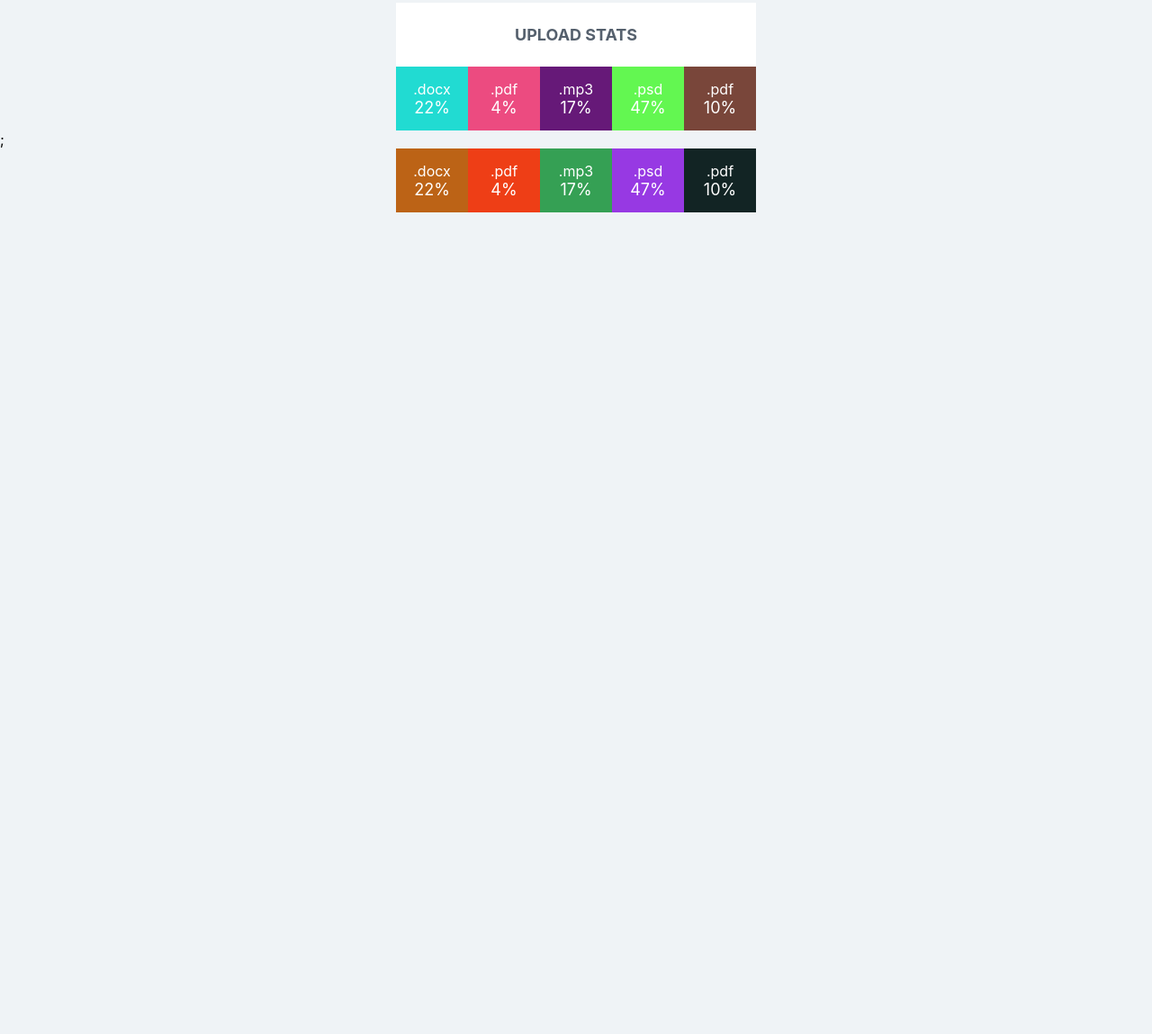
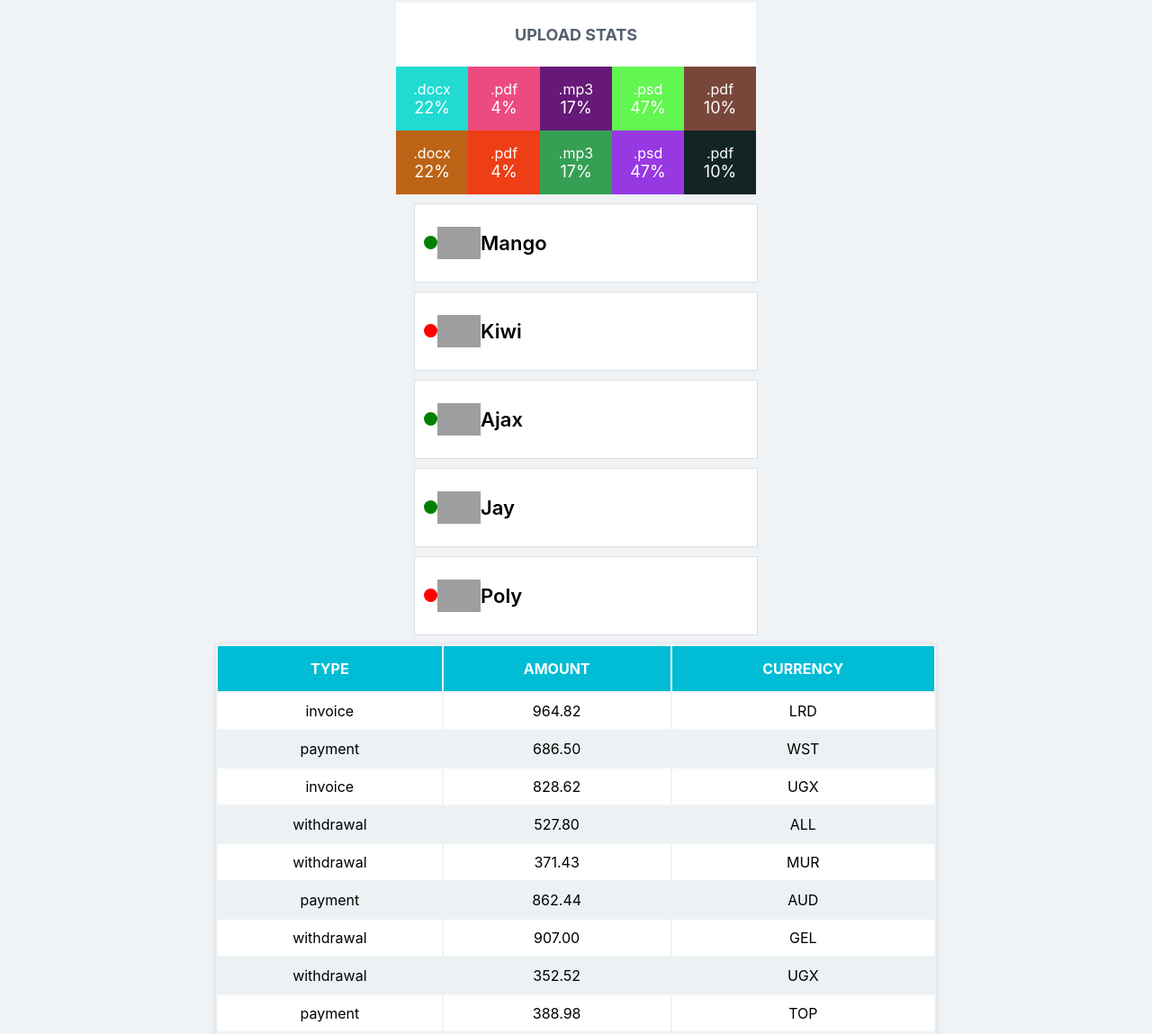
Before and after one commit to akulyhin/goit-react-hw-01, a React app: page / in a window 1280 px wide. Shown: the part 432-1581 px from the top of the page at 90% size. Before the commit the page ends 800 px from the top, so only its background shows below. Built offline with nearby package versions, Linux system fonts and the light colour scheme; grey boxes are pictures that could not be loaded.

Commit message:
Last updates

```diff
--- a/package.json
+++ b/package.json
@@ -2,6 +2,7 @@
   "name": "goit-react-hw-01",
   "version": "0.1.0",
   "private": true,
+  "homepage": "https://akulyhin.github.io/goit-react-hw-01",
   "dependencies": {
     "@testing-library/jest-dom": "^5.11.6",
     "@testing-library/react": "^11.2.2",
@@ -16,7 +17,9 @@
     "start": "react-scripts start",
     "build": "react-scripts build",
     "test": "react-scripts test",
-    "eject": "react-scripts eject"
+    "eject": "react-scripts eject",
+    "predeploy": "npm run build",
+    "deploy": "gh-pages -d build"
   },
   "eslintConfig": {
     "extends": [
--- a/src/Components/App.js
+++ b/src/Components/App.js
@@ -1,8 +1,17 @@
 import React from 'react';
-import Product from './Product';
-import Profile from './Profile';
+
+import user from '../data/user.json';
+import Profile from './profile/Profile';
+
 import Statistics from './statistics/Statistics';
 import statisticalData from '../data/statistical-data.json';
+
+import FriendList from './friends/FriendList';
+import friends from '../data/friends.json';
+
+import TransactionHistory from './transaction/TransactionHistory';
+import transactions from '../data/transactions.json';
+
 
 
 
@@ -10,9 +19,11 @@ import statisticalData from '../data/statistical-data.json';
  export default function App () {
     return (
     <>
-    <Profile/>
-    <Statistics title="Upload stats" stats={statisticalData} />;
+    <Profile user={user} />
+    <Statistics title="Upload stats" stats={statisticalData} />
     <Statistics stats={statisticalData} />
+    <FriendList friends={friends} />
+    <TransactionHistory items={transactions} />
     </>
     );
   }
--- a/src/Components/Product.js
+++ /dev/null
@@ -1,12 +0,0 @@
-import React from 'react';
-
-export default function Product(props) {
-    return (
-      <div>
-        <img src={props.image} alt="Tacos With Lime" width="640" />
-        <h2>{props.name}</h2>
-        <p>Price: {props.price}$</p>
-        <button type="button">Add to cart</button>
-      </div>
-    );
-  }
--- a/src/Components/Profile.js
+++ /dev/null
@@ -1,36 +0,0 @@
-import React from 'react';
-import user from '../data/user.json';
-
-export default function Profile() {
-    return (
-        <>
-        <div class="profile">
-  <div class="description">
-    <img
-      src={user.avatar}
-      alt={user.name}
-      class="avatar"
-    />
-    <p class="name">{user.name}</p>
-    <p class="tag">@{user.tag}</p>
-    <p class="location">{user.location}</p>
-  </div>
-
-  <ul class="stats">
-    <li>
-      <span class="label">Followers</span>
-      <span class="quantity">{user.stats.followers}</span>
-    </li>
-    <li>
-      <span class="label">Views</span>
-      <span class="quantity">{user.stats.views}</span>
-    </li>
-    <li>
-      <span class="label">Likes</span>
-      <span class="quantity">{user.stats.likes}</span>
-    </li>
-  </ul>
-</div>
-        </>
-    )
-}
--- a/src/Components/StatList.js
+++ /dev/null
@@ -1,18 +0,0 @@
-import React from 'react';
-
-const random = () => Math.floor(Math.random() * 256);
-
-function StatList( {stats} ) {
-    return (
-        <ul class="stat-list">
-        {stats.map(li =>
-              <li class="item" style={{backgroundColor: `rgb(${random()}, ${random()}, ${random()})`}}>
-              <span class="label">{li.label}</span>
-              <span class="percentage">{li.percentage}%</span>
-            </li>
-        )}
-    </ul>
-    )
-}
-
-export default StatList;
--- /dev/null
+++ b/src/Components/friends/FriendList.js
@@ -0,0 +1,15 @@
+import React from 'react';
+import FriendListItem from './FriendListItem';
+import './module.friends.css';
+
+function FriendList ({friends}) {
+    return (
+    <ul className="friend-list">
+        {friends.map(el => (
+            <FriendListItem key={el.id} avatar={el.avatar} name={el.name} isOnline={el.isOnline} />
+        ))}
+    </ul>
+  )
+};
+
+export default FriendList;
--- /dev/null
+++ b/src/Components/friends/FriendListItem.js
@@ -0,0 +1,19 @@
+import React from 'react';
+
+function FriendListItem ({avatar, name, isOnline}) {
+
+    return (
+        <>
+        <li className="item">
+
+            <span className={isOnline? "status online" : "status"}></span>
+
+            <img className="avatar" src={avatar} alt={name} width="48" />
+            <p className="name">{name}</p>
+        </li>
+        </>
+    )
+}
+
+
+export default FriendListItem;
--- /dev/null
+++ b/src/Components/friends/module.friends.css
@@ -0,0 +1,29 @@
+.friend-list {
+    max-width: 360px;
+    margin: 0 auto;
+}
+
+.friend-list .item {
+    padding: 25px 10px;
+    border: 1px solid #ddd;
+    margin: 10px 0;
+    background: #fff;
+    display: flex;
+    flex-direction: row;
+    justify-content: left;
+}
+
+.friend-list .name {
+    color: #000;
+}
+
+.friend-list .status {
+    width: 15px;
+    height: 15px;
+    border-radius: 100%;
+    background: red;
+}
+
+.friend-list .status.online {
+    background: green;
+}
--- /dev/null
+++ b/src/Components/profile/Profile.js
@@ -0,0 +1,37 @@
+import React from 'react';
+
+function Profile({user}) {
+    return (
+        <>
+        <div className="profile">
+  <div className="description">
+    <img
+      src={user.avatar}
+      alt={user.name}
+      className="avatar"
+    />
+    <p className="name">{user.name}</p>
+    <p className="tag">@{user.tag}</p>
+    <p className="location">{user.location}</p>
+  </div>
+
+  <ul className="stats">
+    <li>
+      <span className="label">Followers</span>
+      <span className="quantity">{user.stats.followers}</span>
+    </li>
+    <li>
+      <span className="label">Views</span>
+      <span className="quantity">{user.stats.views}</span>
+    </li>
+    <li>
+      <span className="label">Likes</span>
+      <span className="quantity">{user.stats.likes}</span>
+    </li>
+  </ul>
+</div>
+        </>
+    )
+}
+
+export default Profile;
--- /dev/null
+++ b/src/Components/statistics/StatList.js
@@ -0,0 +1,18 @@
+import React from 'react';
+
+const random = () => Math.floor(Math.random() * 256);
+
+function StatList( {stats} ) {
+    return (
+        <ul className="stat-list">
+        {stats.map(li => (
+              <li key={li.id} className="item" style={{backgroundColor: `rgb(${random()}, ${random()}, ${random()})`}}>
+              <span className="label">{li.label}</span>
+              <span className="percentage">{li.percentage}%</span>
+            </li>
+        ))}
+    </ul>
+    )
+}
+
+export default StatList;
--- a/src/Components/statistics/Statistics.js
+++ b/src/Components/statistics/Statistics.js
@@ -1,15 +1,15 @@
 import React from 'react';
 import PropTypes from 'prop-types';
-import StatList from '../StatList';
+import StatList from './StatList';
 import './module.statistics.css';
 
 
 function Statistics({title, stats}) {
     return (
         <>
-    <section class="statistics">
+    <section className="statistics">
     {title && (
-  <h2 class="title">{title}</h2>
+  <h2 className="title">{title}</h2>
   )}
 
  <StatList stats={stats} />
--- /dev/null
+++ b/src/Components/transaction/TransactionHistory.js
@@ -0,0 +1,32 @@
+import React from 'react';
+import './module.transaction.css';
+
+
+function TransactionHistory ({items}) {
+    return (
+        <>
+        <table className="transaction-history">
+        <thead>
+            <tr>
+            <th>Type</th>
+            <th>Amount</th>
+            <th>Currency</th>
+            </tr>
+        </thead>
+        <tbody>
+        {items.map(({id, type, amount, currency}) => {
+            return (
+            <tr key={id}>
+                <td>{type}</td>
+                <td>{amount}</td>
+                <td>{currency}</td>
+            </tr>
+            )
+        })}
+        </tbody>
+        </table>
+        </>
+    )
+}
+
+export default TransactionHistory;
--- /dev/null
+++ b/src/Components/transaction/module.transaction.css
@@ -0,0 +1,29 @@
+.transaction-history {
+    width: 100%;
+    max-width: 800px;
+    margin: 0 auto;
+    text-align: center;
+    box-shadow: 0 0 5px rgba(0,0,0, .1);
+}
+
+.transaction-history thead {
+    background: #00BCD5;
+    color: #fff;
+    text-transform: uppercase;
+}
+
+.transaction-history thead th {
+    padding: 15px;
+}
+
+.transaction-history tbody {
+    background: #fff;
+}
+
+.transaction-history tbody tr:nth-child(even) {
+    background: #ECF1F4;
+}
+
+.transaction-history tbody td {
+    padding: 10px;
+}
--- /dev/null
+++ b/src/data/friends.json
@@ -0,0 +1,32 @@
+[
+    {
+      "avatar": "https://www.flaticon.com/svg/static/icons/svg/763/763704.svg",
+      "name": "Mango",
+      "isOnline": true,
+      "id": 1812
+    },
+    {
+      "avatar": "https://www.flaticon.com/svg/static/icons/svg/1998/1998671.svg",
+      "name": "Kiwi",
+      "isOnline": false,
+      "id": 1137
+    },
+    {
+      "avatar": "https://www.flaticon.com/svg/static/icons/svg/1623/1623681.svg",
+      "name": "Ajax",
+      "isOnline": true,
+      "id": 1213
+    },
+    {
+      "avatar": "https://www.flaticon.com/svg/static/icons/svg/2977/2977285.svg",
+      "name": "Jay",
+      "isOnline": true,
+      "id": 1714
+    },
+    {
+      "avatar": "https://www.flaticon.com/svg/static/icons/svg/1998/1998749.svg",
+      "name": "Poly",
+      "isOnline": false,
+      "id": 1284
+    }
+  ]
--- /dev/null
+++ b/src/data/transactions.json
@@ -0,0 +1,122 @@
+[
+    {
+      "id": "1e0700a2-5183-4291-85cc-2065a036a683",
+      "type": "invoice",
+      "amount": "964.82",
+      "currency": "LRD"
+    },
+    {
+      "id": "a30f821b-4d25-4ff0-abdd-e340b3f0dd2b",
+      "type": "payment",
+      "amount": "686.50",
+      "currency": "WST"
+    },
+    {
+      "id": "44dca67a-8e5a-4798-bf8e-b15efd4e1abd",
+      "type": "invoice",
+      "amount": "828.62",
+      "currency": "UGX"
+    },
+    {
+      "id": "ea8ed3dc-2b68-4a53-905a-53ecb0adef33",
+      "type": "withdrawal",
+      "amount": "527.80",
+      "currency": "ALL"
+    },
+    {
+      "id": "ea76146a-0b00-4b80-bc02-a8c822176712",
+      "type": "withdrawal",
+      "amount": "371.43",
+      "currency": "MUR"
+    },
+    {
+      "id": "63ca02f9-d637-46b5-9237-f3b24425e029",
+      "type": "payment",
+      "amount": "862.44",
+      "currency": "AUD"
+    },
+    {
+      "id": "ed0263e8-59a5-4bf1-87e0-2bb88e53dc34",
+      "type": "withdrawal",
+      "amount": "907.00",
+      "currency": "GEL"
+    },
+    {
+      "id": "6013bad0-750c-4691-8bc2-d8f2b43969c4",
+      "type": "withdrawal",
+      "amount": "352.52",
+      "currency": "UGX"
+    },
+    {
+      "id": "252c7be4-8b06-4fa7-8d42-61fb835b70d5",
+      "type": "payment",
+      "amount": "388.98",
+      "currency": "TOP"
+    },
+    {
+      "id": "4eaab41b-b967-40ac-82ed-85fc66f646f1",
+      "type": "deposit",
+      "amount": "103.10",
+      "currency": "BWP"
+    },
+    {
+      "id": "9648a350-8469-42d5-8bf3-18090de5fe67",
+      "type": "withdrawal",
+      "amount": "322.32",
+      "currency": "MRO"
+    },
+    {
+      "id": "9c5c25fb-1a95-4b2f-8d1f-4c4426d677cc",
+      "type": "invoice",
+      "amount": "14.79",
+      "currency": "PYG"
+    },
+    {
+      "id": "43ef232c-80e9-4d6f-b48a-b22405620de3",
+      "type": "payment",
+      "amount": "904.86",
+      "currency": "CHF"
+    },
+    {
+      "id": "5161682e-e620-4019-ab0a-24ceb10fbd20",
+      "type": "withdrawal",
+      "amount": "307.08",
+      "currency": "NOK"
+    },
+    {
+      "id": "7b119d71-42e6-4c42-a141-6818b07bb9ff",
+      "type": "invoice",
+      "amount": "275.07",
+      "currency": "AWG"
+    },
+    {
+      "id": "a4f65722-65c4-4c28-b1f4-b8ed988bb205",
+      "type": "deposit",
+      "amount": "213.10",
+      "currency": "STD"
+    },
+    {
+      "id": "c6e5784b-0ca3-48d6-86e5-b5128af5a523",
+      "type": "invoice",
+      "amount": "116.11",
+      "currency": "CUP CUC"
+    },
+    {
+      "id": "c9ebed6a-3a02-4b49-ac0d-0534b51f2bfd",
+      "type": "invoice",
+      "amount": "878.67",
+      "currency": "HKD"
+    },
+    {
+      "id": "a4a98b0e-b22c-438b-9f83-de2df52110c8",
+      "type": "invoice",
+      "amount": "725.03",
+      "currency": "UYU UYI"
+    },
+    {
+      "id": "b39bfa7a-0166-4c47-94d6-87d20590f746",
+      "type": "payment",
+      "amount": "405.45",
+      "currency": "MDL"
+    }
+  ]
--- a/src/index.css
+++ b/src/index.css
@@ -28,6 +28,12 @@ code {
   box-shadow: 2px 2px 4px rgba(0,0,0, .25);
   margin: 25px auto;
   background: #fff;
+  cursor: pointer;
+  transition: box-shadow .2s linear;
+}
+
+.profile:hover {
+  box-shadow: 2px 2px 8px 2px rgba(0,0,0, .25);
 }
 
 .description {
```
Also changed, not shown: 1 other file.
